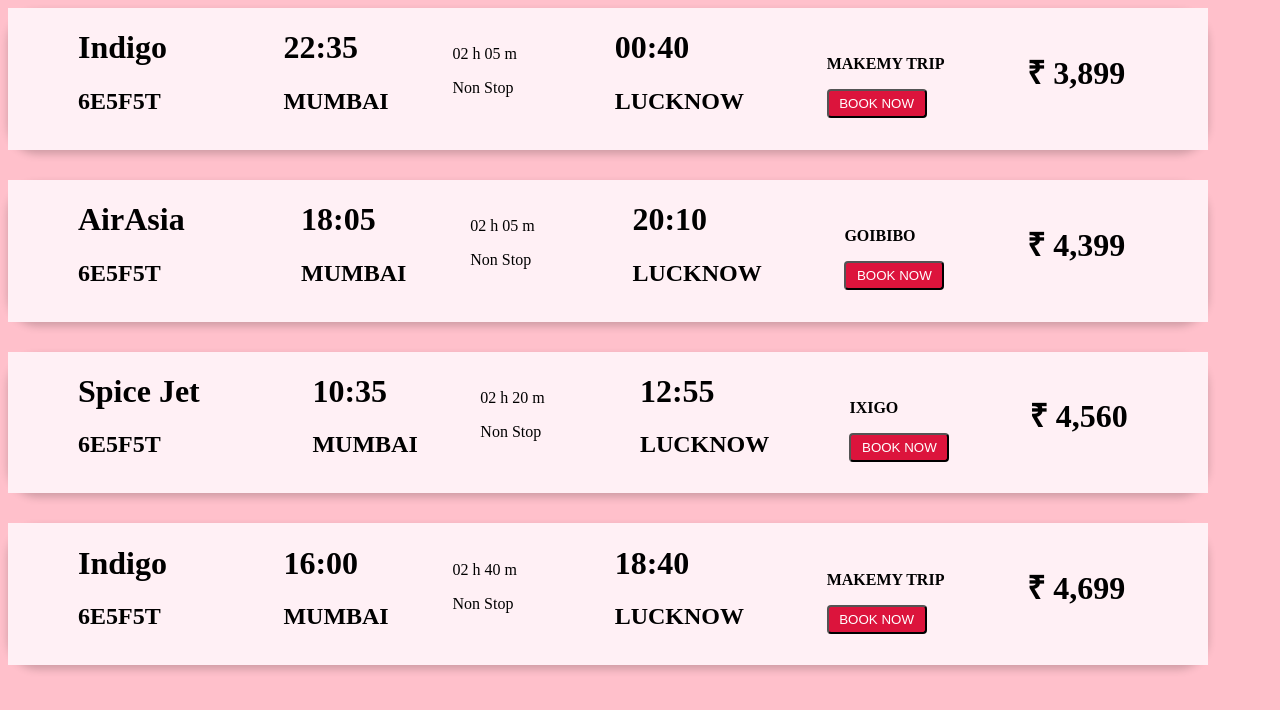
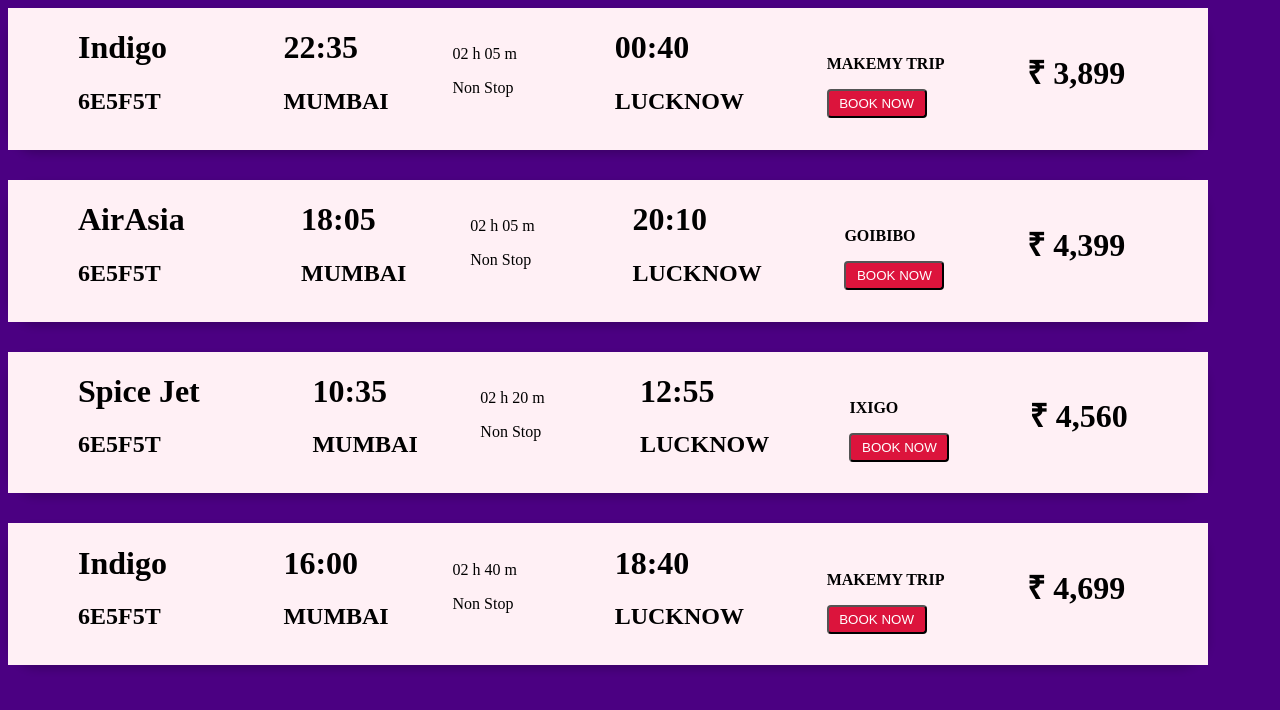
Before and after one commit to SainiBhavesh/FlyHigh, a plain HTML site: page flightList.html in a window 1280 px wide. Drawn offline with Linux system fonts and the light colour scheme.

Commit message:
color change

```diff
--- a/flightlist.css
+++ b/flightlist.css
@@ -1,5 +1,5 @@
 body{
-    background-color: #FFC0CB;
+    background-color: #4B0082;
 }
 
 a {
```
